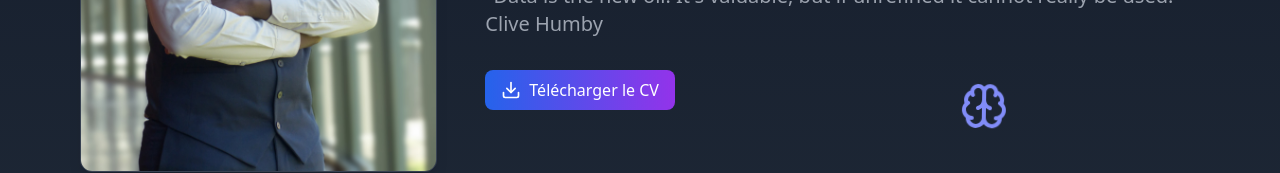
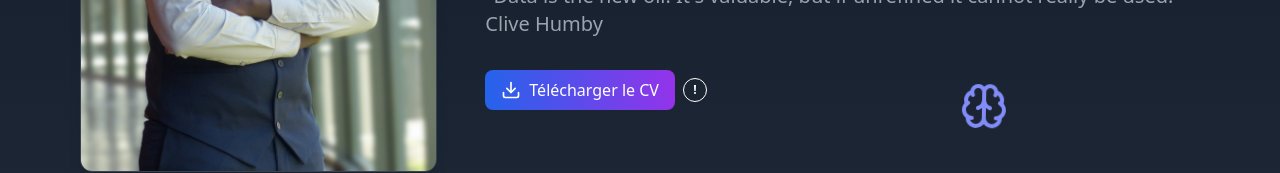
Before and after one commit to AbdoulDiouf2/portfolio_last_version, a React (Vite) app: page / in a window 1280 px wide. Shown: the part 466-639 px from the top of the page. Built offline with nearby package versions, Linux system fonts and the light colour scheme.

Commit message:
update Hero section

```diff
--- a/src/components/Hero.tsx
+++ b/src/components/Hero.tsx
@@ -42,6 +42,7 @@ export default function Hero() {
             </p>
 
             <div className="flex flex-col items-center md:items-start gap-4 animate-fade-in-delayed">
+              <div className="flex items-center relative">
                 <a
                   href="/portfolio_last_version/Documents/CV_AAMD_Alternance_BAC+6.pdf"
                   download
@@ -49,6 +50,18 @@ export default function Hero() {
                 >
                   <Download className="w-5 h-5" /> Télécharger le CV
                 </a>
+                <div className="relative ml-2 group">
+                  <div className="w-6 h-6 rounded-full bg-transparent border border-white flex items-center justify-center cursor-help">
+                    <span className="text-white font-bold text-xs">!</span>
+                  </div>
+                  <div className="absolute left-1/2 bottom-full mb-2 -translate-x-1/2 invisible group-hover:visible opacity-0 group-hover:opacity-100 transition-all duration-300 w-max max-w-xs">
+                    <div className="bg-gray-800 text-white text-sm rounded-lg py-2 px-3 shadow-lg">
+                      CV mis à jour le 08/05/2025
+                      <div className="absolute w-2 h-2 bg-gray-800 transform rotate-45 left-1/2 -translate-x-1/2 -bottom-1"></div>
+                    </div>
+                  </div>
+                </div>
+              </div>
             </div>
           </div>
         </div>
```
Lines whose indentation alone changed are shown as unchanged.
